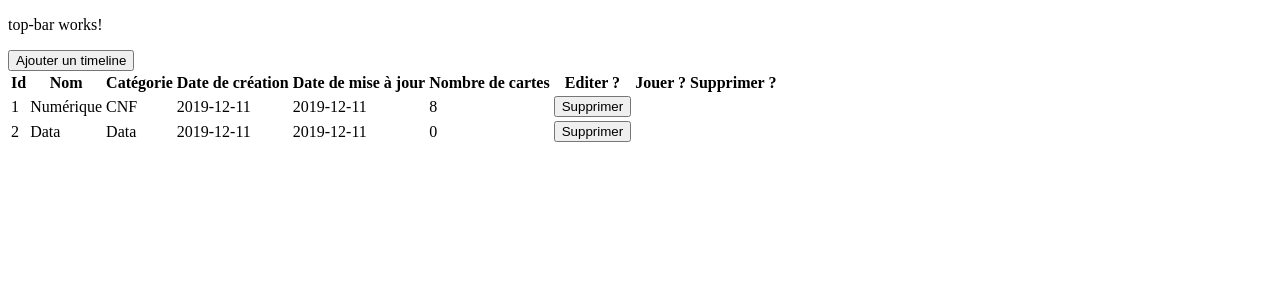
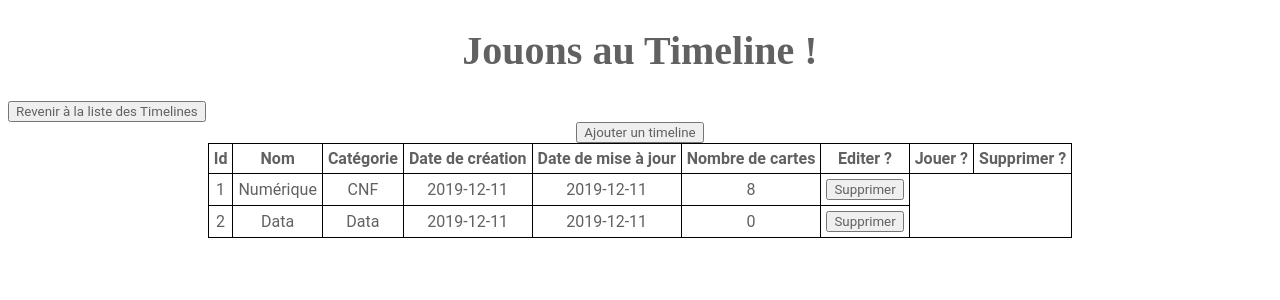
Before and after one commit to SylvainSimplonGit/angular-timeline, an Angular app: page / in a window 1280 px wide. Shown: the top 300 px of the page. Built offline with nearby package versions, Linux system fonts and the light colour scheme.

Commit message:
Add styles and top-bar content

```diff
--- a/src/app/app.component.html
+++ b/src/app/app.component.html
@@ -1,2 +1,5 @@
 <app-top-bar></app-top-bar>
-<router-outlet></router-outlet>
+
+<div class="container">
+  <router-outlet></router-outlet>
+</div>
--- a/src/app/timeline-list/timeline-list.component.css
+++ b/src/app/timeline-list/timeline-list.component.css
@@ -0,0 +1,16 @@
+#table-view {
+  display: flex;
+  flex-direction: row;
+  justify-content: space-evenly;
+}
+
+table,
+th,
+td {
+  border: 1px solid black;
+  border-collapse: collapse;
+}
+
+th, td {
+  padding: 5px;
+}
--- a/src/app/top-bar/top-bar.component.html
+++ b/src/app/top-bar/top-bar.component.html
@@ -1 +1,5 @@
-<p>top-bar works!</p>
+<h1>Jouons au Timeline !</h1>
+
+<div>
+    <button [routerLink]="['/']">Revenir à la liste des Timelines</button>
+</div>
--- a/src/styles.css
+++ b/src/styles.css
@@ -1 +1,29 @@
 /* You can add global styles to this file, and also import other style files */
+* {
+  font-family: 'Roboto', Arial, sans-serif;
+  color: #616161;
+  box-sizing: border-box;
+  -webkit-font-smoothing: antialiased;
+  -moz-osx-font-smoothing: grayscale;
+}
+
+.container {
+  display: flex;
+  flex-direction: column;
+  justify-content: space-evenly;
+  text-align: center;
+  width: 90%;
+  margin: auto;
+  font-family: 'Roboto', sans-serif;
+}
+
+h1,
+h2,
+h3 {
+    font-family: 'Big Shoulders Text', cursive;
+    text-align: center;
+}
+
+h1 {
+    font-size: 2.5em;
+}
```
